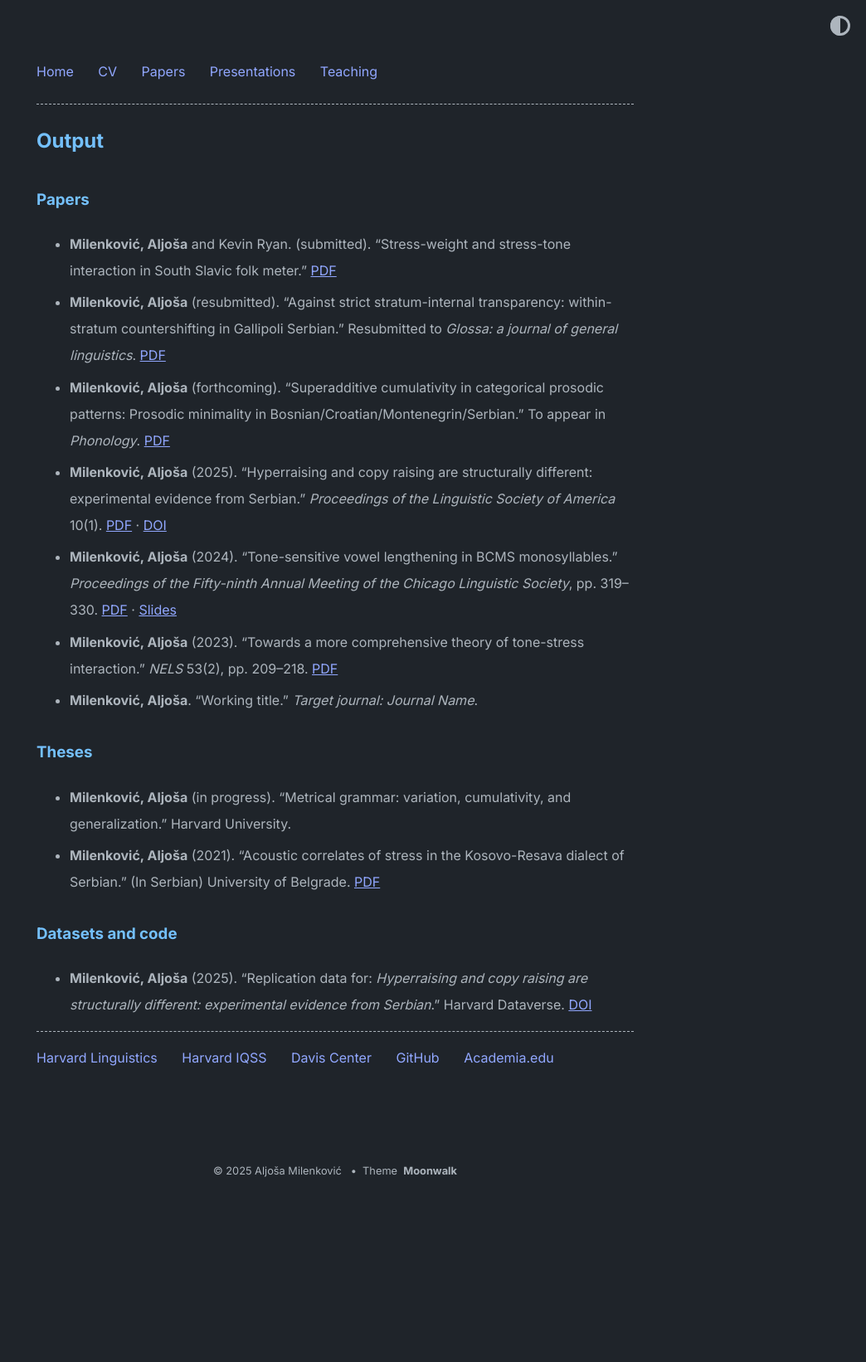
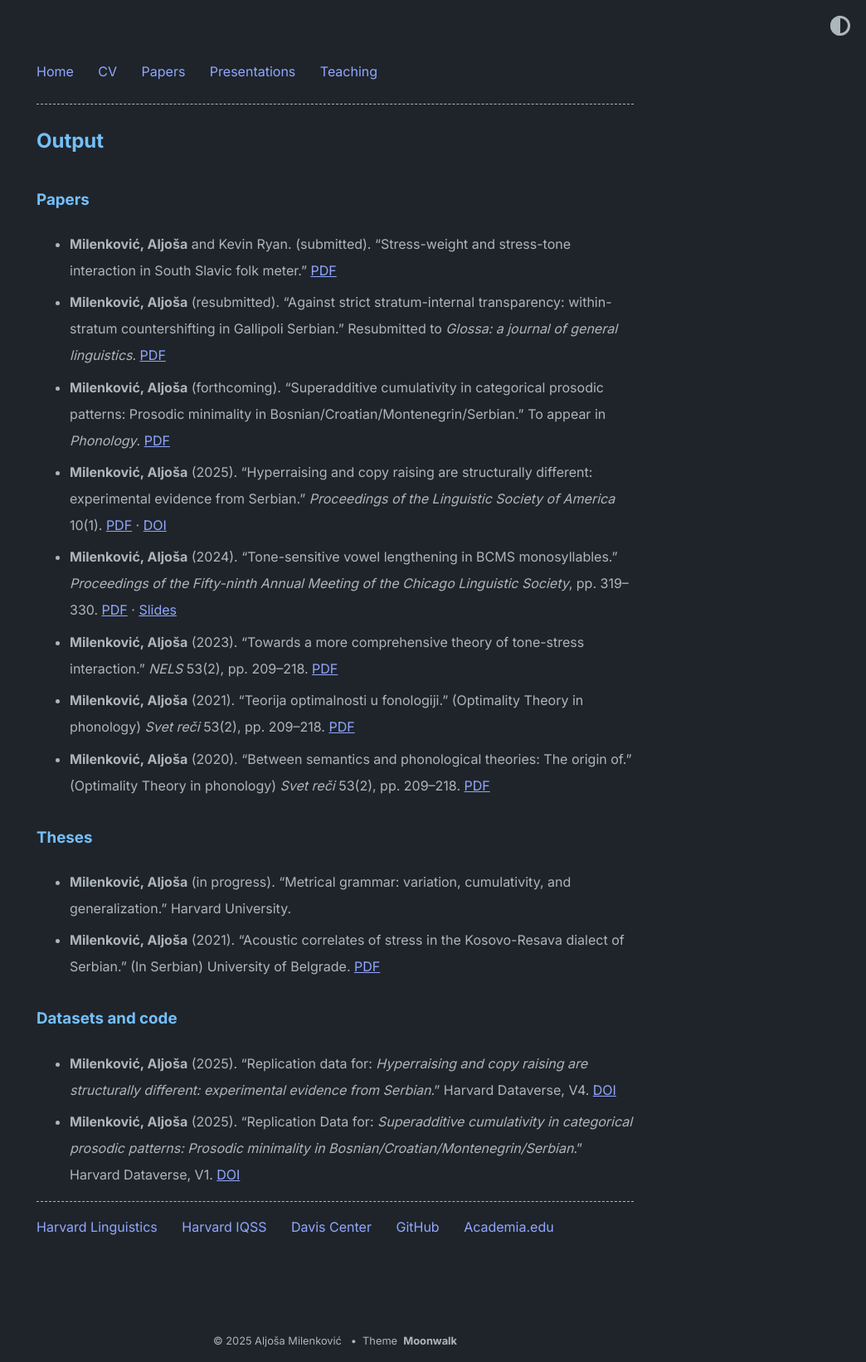
Before and after one commit to AljosaMilenkovic/AljosaMilenkovic.github.io, a Jekyll site: the page built from papers.md, in a window 1280 px wide. Shown: the whole page at 83% size, without its empty margins (236-1280 px from the left). Built offline with Jekyll 4.4.1, drawn with Linux system fonts in a browser that asks for light colours; before the commit the page ends 1438 px from its top, so only the background shows below that.

Commit message:
Update papers.md

```diff
--- a/papers.md
+++ b/papers.md
@@ -12,7 +12,8 @@ permalink: /papers/
 - **Milenković, Aljoša** (2025). “Hyperraising and copy raising are structurally different: experimental evidence from Serbian.” *Proceedings of the Linguistic Society of America* 10(1). [PDF](/hyperraising.pdf) · [DOI](https://doi.org/10.3765/plsa.v10i1.5938)
 - **Milenković, Aljoša** (2024). “Tone-sensitive vowel lengthening in BCMS monosyllables.” *Proceedings of the Fifty-ninth Annual Meeting of the Chicago Linguistic Society*, pp. 319–330. [PDF](/final.pdf) · [Slides](/presentations/another-title-slides.pdf)
 - **Milenković, Aljoša** (2023). “Towards a more comprehensive theory of tone-stress interaction.” *NELS* 53(2), pp. 209–218. [PDF](/nels.pdf)
-- **Milenković, Aljoša**. “Working title.” *Target journal:* *Journal Name*.
+- **Milenković, Aljoša** (2021). “Teorija optimalnosti u fonologiji.” (Optimality Theory in phonology) *Svet reči* 53(2), pp. 209–218. [PDF](/nels.pdf)
+- **Milenković, Aljoša** (2020). “Between semantics and phonological theories: The origin of.” (Optimality Theory in phonology) *Svet reči* 53(2), pp. 209–218. [PDF](/nels.pdf)
 
 ### Theses
 
@@ -21,4 +22,5 @@ permalink: /papers/
 
 ### Datasets and code
 
-- **Milenković, Aljoša** (2025). “Replication data for: *Hyperraising and copy raising are structurally different: experimental evidence from Serbian*.” Harvard Dataverse. [DOI](https://doi.org/10.7910/DVN/JHH7MQ)
+- **Milenković, Aljoša** (2025). “Replication data for: *Hyperraising and copy raising are structurally different: experimental evidence from Serbian*.” Harvard Dataverse, V4. [DOI](https://doi.org/10.7910/DVN/JHH7MQ)
+- **Milenković, Aljoša** (2025). "Replication Data for: *Superadditive cumulativity in categorical prosodic patterns: Prosodic minimality in Bosnian/Croatian/Montenegrin/Serbian*." Harvard Dataverse, V1. [DOI](https://doi.org/10.7910/DVN/1V64L2)
```
